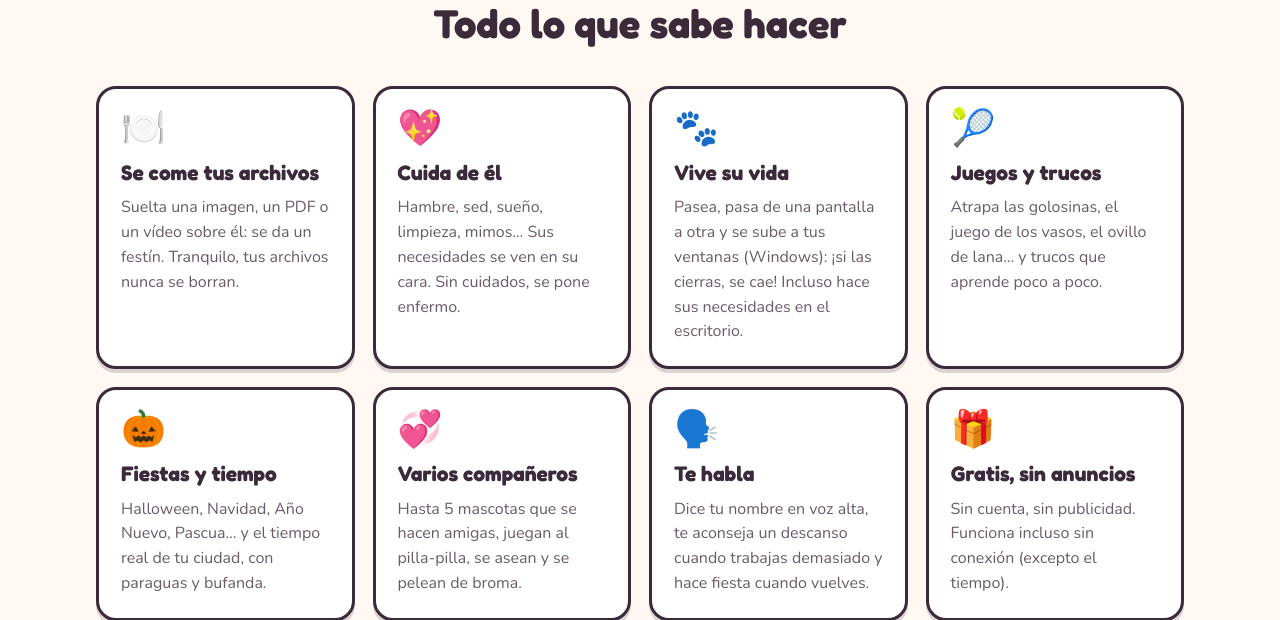
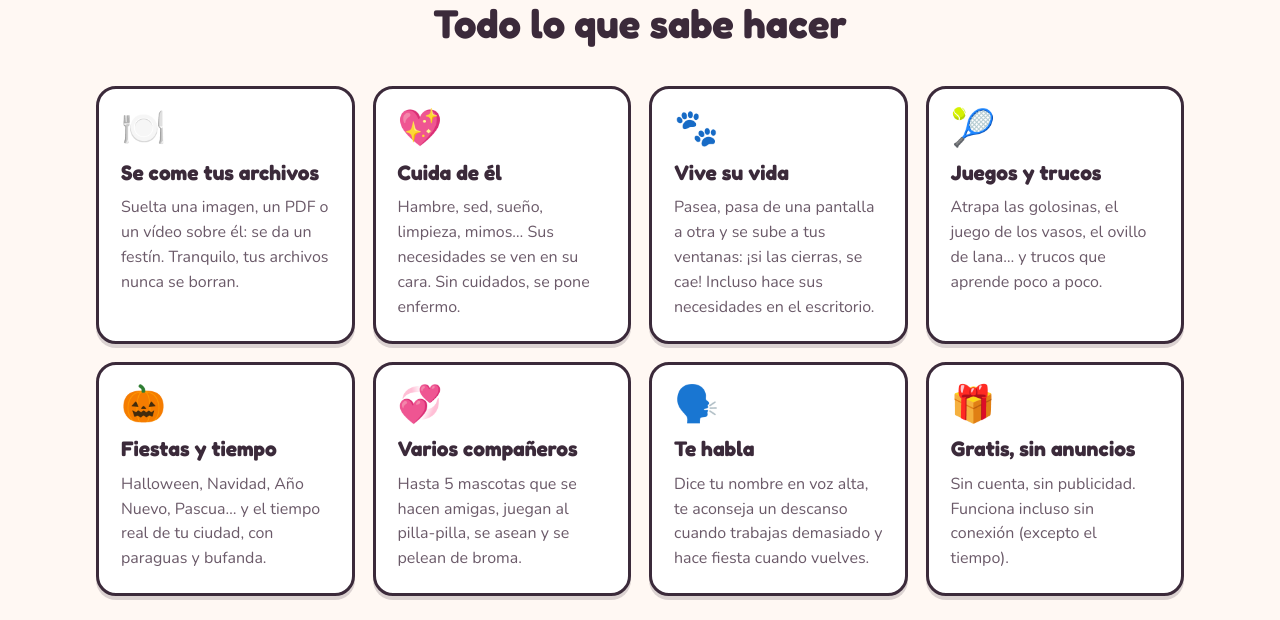
Before and after one commit to Didtho/ThomasGotchi, a PHP site: page /es/index.php in a window 1280 px wide. Shown: the part 834-1454 px from the top of the page. Run offline with PHP 8.4, Linux system fonts and the light colour scheme; data that the repository does not hold is empty.

Commit message:
Version 2.3.1
- Mac : on peut de nouveau le nourrir en lui glissant un fichier dessus
- Mac : la citrouille et les autres décors de fête s'affichent sans carré blanc
- Mac : on peut le déplacer tout en haut de l'écran (la fenêtre peut dépasser, comme sous Windows)
- Site : la marche sur les fenêtres n'est plus annoncée comme réservée à Windows

```diff
--- a/package.json
+++ b/package.json
@@ -1,6 +1,6 @@
 {
   "name": "thomasgotchi",
-  "version": "2.3.0",
+  "version": "2.3.1",
   "description": "Un petit être virtuel façon Tamagotchi qui vit sur le bureau (Windows et Mac)",
   "main": "main.js",
   "author": "ThomasGotchi",
--- a/site/index.php
+++ b/site/index.php
@@ -17,7 +17,7 @@ $animals = array_column($app['species'], 'name', 'id');
 $features = [
     ['🍽️', 'Il mange tes fichiers', 'Glisse une image, un PDF ou une vidéo sur lui : il se régale. Rassure-toi, tes fichiers ne sont jamais effacés.'],
     ['💖', 'Prends soin de lui', 'Faim, soif, sommeil, propreté, câlins… Ses besoins se lisent sur son visage. Sans soins, il tombe malade.'],
-    ['🐾', 'Il vit sa vie', 'Il se promène, passe d\'un écran à l\'autre et grimpe sur tes fenêtres (Windows) : si tu les fermes, il tombe ! Il fait même ses besoins sur le bureau.'],
+    ['🐾', 'Il vit sa vie', 'Il se promène, passe d\'un écran à l\'autre et grimpe sur tes fenêtres : si tu les fermes, il tombe ! Il fait même ses besoins sur le bureau.'],
     ['🎾', 'Jeux et tours', 'Attrape les friandises, jeu des gobelets, pelote de laine… et des tours qu\'il apprend petit à petit.'],
     ['🎃', 'Fêtes et météo', 'Halloween, Noël, Nouvel An, Pâques… et la vraie météo de ta ville, avec parapluie et écharpe.'],
     ['💞', 'Plusieurs compagnons', 'Jusqu\'à 5 animaux qui deviennent amis, jouent à chat, se font la toilette et se chamaillent.'],
--- a/site/lang/en.php
+++ b/site/lang/en.php
@@ -27,8 +27,8 @@ return [
     'Faim, soif, sommeil, propreté, câlins… Ses besoins se lisent sur son visage. Sans soins, il tombe malade.' =>
         'Hunger, thirst, sleep, cleanliness, cuddles… You can read its needs on its face. Without care, it gets sick.',
     'Il vit sa vie' => 'It lives its life',
-    'Il se promène, passe d\'un écran à l\'autre et grimpe sur tes fenêtres (Windows) : si tu les fermes, il tombe ! Il fait même ses besoins sur le bureau.' =>
-        'It strolls around, moves from one screen to another and climbs onto your windows (Windows): close them and it falls! It even does its business on the desktop.',
+    'Il se promène, passe d\'un écran à l\'autre et grimpe sur tes fenêtres : si tu les fermes, il tombe ! Il fait même ses besoins sur le bureau.' =>
+        'It strolls around, moves from one screen to another and climbs onto your windows: close them and it falls! It even does its business on the desktop.',
     'Jeux et tours' => 'Games and tricks',
     'Attrape les friandises, jeu des gobelets, pelote de laine… et des tours qu\'il apprend petit à petit.' =>
         'Catch the treats, the cup game, a yarn ball… and tricks it learns little by little.',
--- a/site/lang/es.php
+++ b/site/lang/es.php
@@ -27,8 +27,8 @@ return [
     'Faim, soif, sommeil, propreté, câlins… Ses besoins se lisent sur son visage. Sans soins, il tombe malade.' =>
         'Hambre, sed, sueño, limpieza, mimos… Sus necesidades se ven en su cara. Sin cuidados, se pone enfermo.',
     'Il vit sa vie' => 'Vive su vida',
-    'Il se promène, passe d\'un écran à l\'autre et grimpe sur tes fenêtres (Windows) : si tu les fermes, il tombe ! Il fait même ses besoins sur le bureau.' =>
-        'Pasea, pasa de una pantalla a otra y se sube a tus ventanas (Windows): ¡si las cierras, se cae! Incluso hace sus necesidades en el escritorio.',
+    'Il se promène, passe d\'un écran à l\'autre et grimpe sur tes fenêtres : si tu les fermes, il tombe ! Il fait même ses besoins sur le bureau.' =>
+        'Pasea, pasa de una pantalla a otra y se sube a tus ventanas: ¡si las cierras, se cae! Incluso hace sus necesidades en el escritorio.',
     'Jeux et tours' => 'Juegos y trucos',
     'Attrape les friandises, jeu des gobelets, pelote de laine… et des tours qu\'il apprend petit à petit.' =>
         'Atrapa las golosinas, el juego de los vasos, el ovillo de lana… y trucos que aprende poco a poco.',
--- a/site/lang/it.php
+++ b/site/lang/it.php
@@ -27,8 +27,8 @@ return [
     'Faim, soif, sommeil, propreté, câlins… Ses besoins se lisent sur son visage. Sans soins, il tombe malade.' =>
         'Fame, sete, sonno, pulizia, coccole… I suoi bisogni si leggono sul suo muso. Senza cure, si ammala.',
     'Il vit sa vie' => 'Vive la sua vita',
-    'Il se promène, passe d\'un écran à l\'autre et grimpe sur tes fenêtres (Windows) : si tu les fermes, il tombe ! Il fait même ses besoins sur le bureau.' =>
-        'Passeggia, passa da uno schermo all\'altro e si arrampica sulle tue finestre (Windows): se le chiudi, cade! Fa perfino i suoi bisogni sul desktop.',
+    'Il se promène, passe d\'un écran à l\'autre et grimpe sur tes fenêtres : si tu les fermes, il tombe ! Il fait même ses besoins sur le bureau.' =>
+        'Passeggia, passa da uno schermo all\'altro e si arrampica sulle tue finestre: se le chiudi, cade! Fa perfino i suoi bisogni sul desktop.',
     'Jeux et tours' => 'Giochi e trucchi',
     'Attrape les friandises, jeu des gobelets, pelote de laine… et des tours qu\'il apprend petit à petit.' =>
         'Acchiappa i dolcetti, il gioco dei bicchieri, il gomitolo… e trucchi che impara a poco a poco.',
--- a/src/app.js
+++ b/src/app.js
@@ -1050,6 +1050,9 @@ desk.onDnd((on) => {
 
 desk.onCursor((pos) => {
   cursor = pos;
+  // Sur Mac, pendant qu'on fait glisser un fichier, la fenêtre ne reçoit aucun mouvement de souris : sans ça,
+  // elle laisserait passer le fichier jusqu'au bureau au lieu de le donner à manger
+  if (!dragging && overPet(pos.x, pos.y)) desk.setIgnore(false);
   // L'animal a pu s'éloigner de la souris sans qu'elle bouge (marche, chute, fenêtre déplacée) : on vérifie ici
   if (!panel.classList.contains('hidden') && !modalIsOpen() && !dragging && !overInteractive(pos.x, pos.y)) {
     desk.setIgnore(true);
```
Also changed, not shown: main.js (+10 -3 lines).
